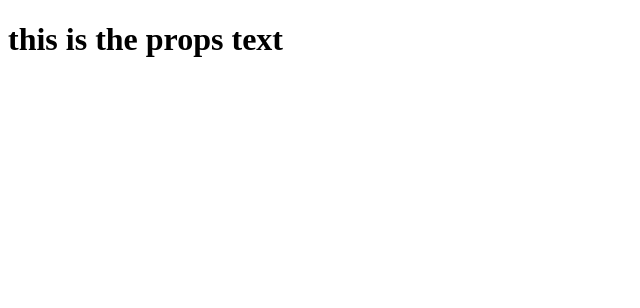
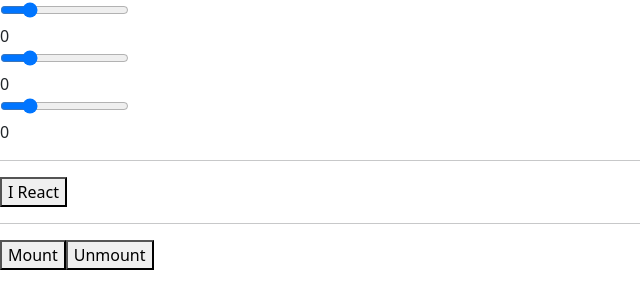
Before and after one commit to Richardxlin/playWithCode, a React app: page / in a window 1280 px wide. Shown: the top 308 px of the page, without its empty margins (0-640 px from the left). Built offline with nearby package versions, Linux system fonts and the light colour scheme.

Commit message:
add lifecycle functions

```diff
--- a/App.js
+++ b/App.js
@@ -1,7 +1,58 @@
 import React from 'react';
+import ReactDOM from 'react-dom';
+import ChildProp from './childprop';
+import LifeCycle from './lifecycle'
+
 class App extends React.Component {
-  render() {
-    return <div>Hello World</div>
+  constructor(){
+    super();
+    this.state = {
+      red: 0,
+      green: 0,
+      blue: 0
+    }
+    this.update = this.update.bind(this)
+  }
+
+  update(e){
+    this.setState({
+      red: ReactDOM.findDOMNode(this.refs.red.refs.inp).value,
+      green: ReactDOM.findDOMNode(this.refs.green.refs.inp).value,
+      blue: ReactDOM.findDOMNode(this.refs.blue.refs.inp).value
+    })
+  }
+
+  render(){
+    return (
+      <div>
+        <Slider ref="red" update={this.update}/>
+        {this.state.red}
+        <br />
+        <Slider ref="green" update={this.update}/>
+        {this.state.green}
+        <br />
+        <Slider ref="blue" update={this.update}/>
+        {this.state.blue}
+        <hr />
+        <ChildProp />
+        <hr />
+        <LifeCycle />
+      </div>
+    )
+  }
+}
+
+class Slider extends React.Component {
+  render(){
+    return (
+      <div>
+        <input type="range"
+          ref="inp"
+          min="0"
+          max="255"
+          onChange={this.props.update} />
+      </div>
+    )
   }
 }
 
--- /dev/null
+++ b/childprop.js
@@ -0,0 +1,17 @@
+import React from 'react';
+
+class ChildProp extends React.Component {
+  render(){
+    return <Button>I <Heart /> React</Button>
+  }
+}
+
+class Button extends React.Component {
+  render(){
+      return <button>{this.props.children}</button>
+  }
+}
+
+const Heart = () => <span className="glyphicon glyphicon-heart"></span>
+
+export default ChildProp
--- a/index.html
+++ b/index.html
@@ -3,6 +3,7 @@
   <head>
     <meta charset="utf-8">
     <title>Setup</title>
+    <link rel="stylesheet" href="node_modules/bootstrap/dist/css/bootstrap.min.css">
   </head>
   <body>
     <div id="app"></div>
--- /dev/null
+++ b/lifecycle.js
@@ -0,0 +1,53 @@
+import React from 'react';
+import ReactDOM from 'react-dom';
+
+class Counter extends React.Component {
+  constructor() {
+   super();
+   this.state = {counter: 0}
+   this.update = this.update.bind(this)
+  }
+  update() {
+    this.setState({counter: this.state.counter + 1 * this.state.m})
+  }
+  componentWillMount(){
+    this.setState({m: 2})
+  }
+  render() {
+    console.log('rendering')
+    return <button onClick={this.update}>{this.state.counter}</button>
+  }
+  componentDidMount(){
+    this.inc = setInterval(this.update, 500)
+  }
+  componentWillUnmount(){
+    clearInterval(this.inc)
+  }
+}
+
+class LifeCycle extends React.Component {
+  constructor() {
+    super();
+    this.mount = this.mount.bind(this)
+    this.unmount = this.unmount.bind(this)
+  }
+  mount(){
+    ReactDOM.render(
+      <Counter />, document.getElementById('counter')
+    )
+  }
+  unmount(){
+    ReactDOM.unmountComponentAtNode(document.getElementById('counter'))
+  }
+  render(){
+    return (
+      <div>
+        <button onClick={this.mount}>Mount</button>
+        <button onClick={this.unmount}>Unmount</button>
+        <div id="counter"></div>
+      </div>
+    )
+  }
+}
+
+export default LifeCycle
--- a/main.js
+++ b/main.js
@@ -1,12 +1,6 @@
 import React from 'react';
 import ReactDOM from 'react-dom';
-class App extends React.Component {
-  render(){
-    return <h1>{this.props.txt}</h1>
-  }
-}
-
+import App from './App';
 ReactDOM.render(
-  <App txt="this is the props text" />,
-  document.getElementById('app')
+  <App />,document.getElementById('app')
 );
```
Also changed, not shown: package.json (+7 -0 lines), 2 other files (tests, documents, lock files or other folders).
